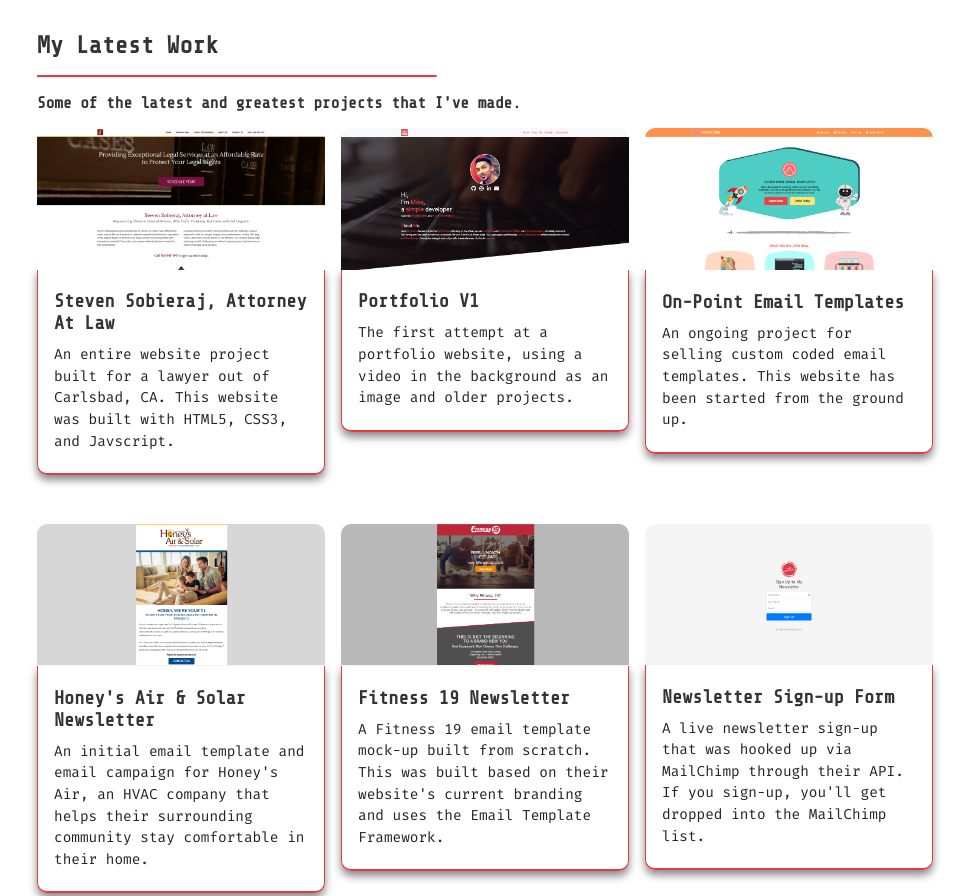
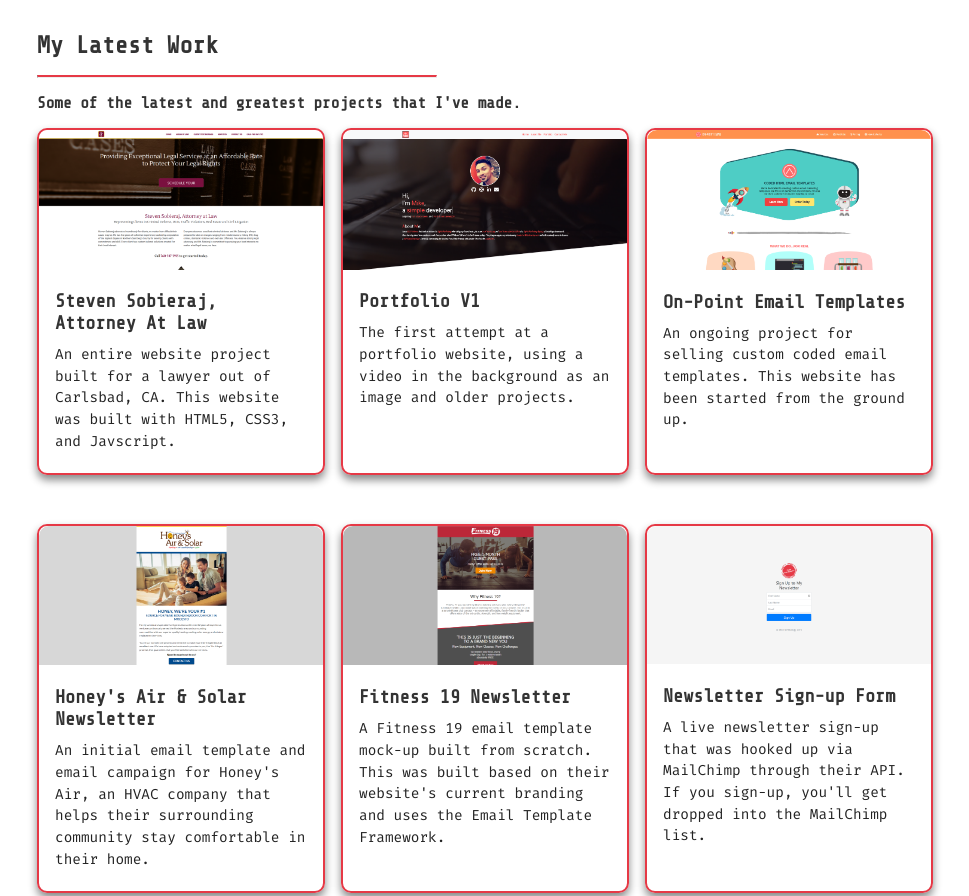
Before and after one commit to mowens86/portfoliov2, a website: page index.html in a window 1280 px wide. Shown: the part 1280-2176 px from the top of the page, without its empty margins (155-1124 px from the left). Drawn offline with nearby package versions, Linux system fonts and the light colour scheme; a script that the page names is missing.

Commit message:
adjust project boxes for borders and shadows

```diff
--- a/scss/styles.scss
+++ b/scss/styles.scss
@@ -272,8 +272,14 @@
 .project-item {
     border-radius: 10px;
     margin: 1rem auto;
+    border: 2px solid $theme-color-red;
+    box-shadow: 0 5px 8px #888888;
+    transition: transform box-shadow .3s ease-in-out;
+}
 
-
+.project-item:hover {
+    transform: scale(1.1);
+    box-shadow: 0 13px 18px #888888;
 }
 
 .project-image img,
@@ -299,7 +305,7 @@
     position: absolute;
     top: 0;
     opacity: 0;
-    transition: opacity 0.5s ease-in-out;
+    transition: opacity 0.3s ease-in-out;
 }
 
 .project-image-overlay:hover {
@@ -308,11 +314,7 @@
 
 .project-desc {
     padding: 1rem;
-    border-bottom: 2px solid $theme-color-red;
-    border-right: 1px solid $theme-color-red;
-    border-left: 1px solid $theme-color-red;
-    border-radius: 0 0 10px 10px;
-    box-shadow: 0 5px 8px #888888;
+
 }
 
 .project-desc h3, .project-desc p {
```
Also changed, not shown: css/styles.css, 1 other file.
